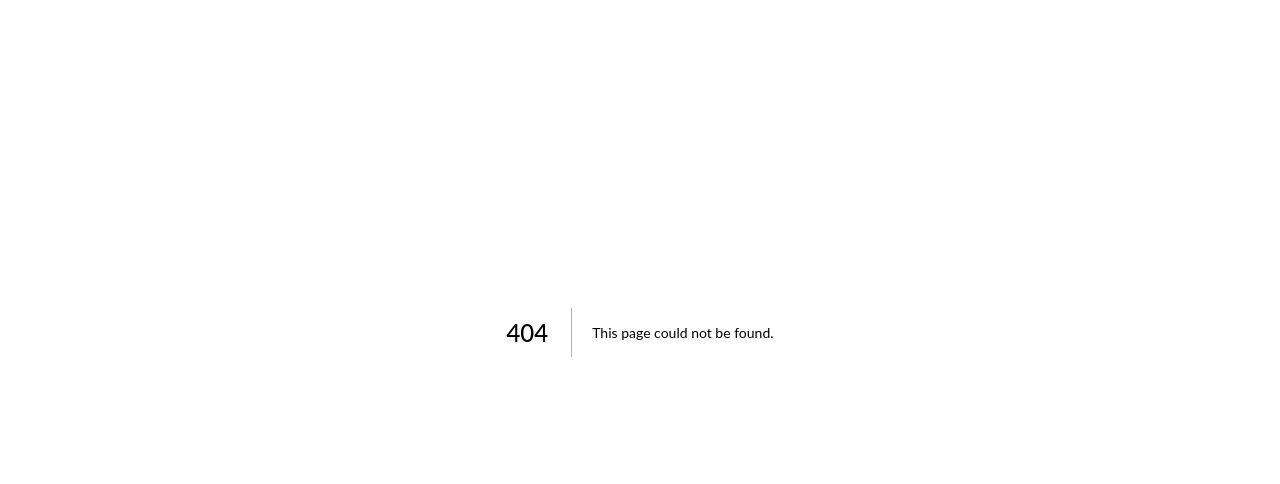
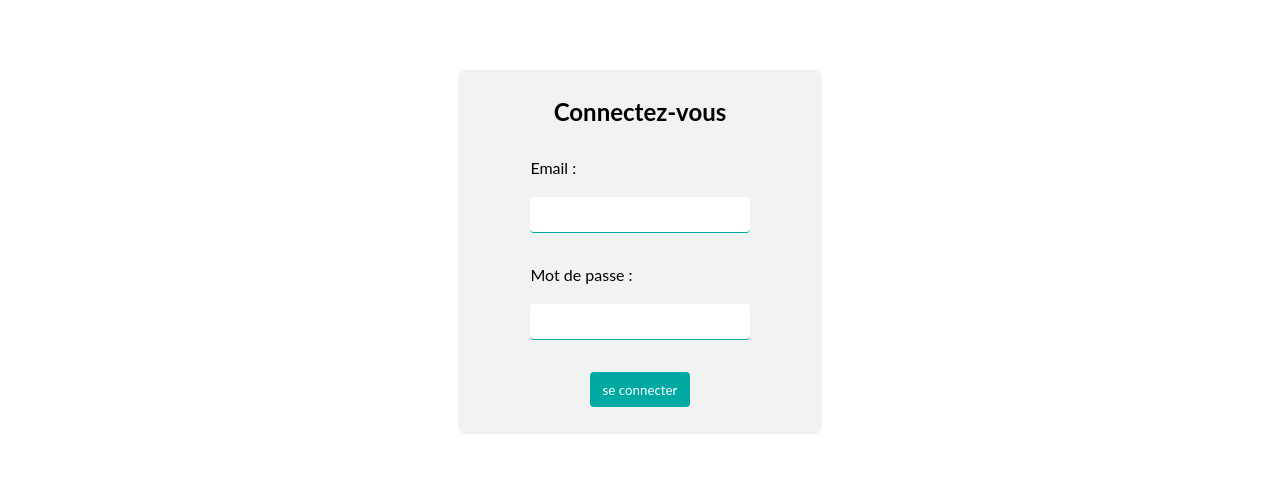
Before and after one commit to gRAKLECLER/foresthill_pro, a Next.js app: page /Signin in a window 1280 px wide. Before the commit this address had no page. Shown: the part 221-705 px from the top of the page. Built offline with nearby package versions, Linux system fonts and the light colour scheme.

Commit message:
add redirection on submit form login

```diff
--- /dev/null
+++ b/src/app/(Pages)/(Auth)/Signin/page.tsx
@@ -0,0 +1,55 @@
+// pages/auth/signin.tsx
+"use client"
+import { useRouter } from 'next/navigation';
+import { useState } from 'react';
+import '../Signin/style.css'
+
+export default function SignIn() {
+    const router = useRouter();
+    const [email, setEmail] = useState<string>('');
+    const [password, setPassword] = useState<string>('');
+
+    const handleLogin = (event: React.FormEvent) => {
+      // Vous devez ajouter une logique d'authentification ici
+      event.preventDefault();
+      console.log(email, password);
+
+      if (email === 'toto@forest-hill.com' && password === '1234') {
+    //     sessionStorage.setItem('isLoggedIn', 'true');
+    //   console.log(email, password);
+
+        router.push('/List');
+      } else {
+        alert('Identifiants incorrects');
+      }
+    };
+
+  return (
+    <main style={{ minHeight: '80vh', display: 'flex', alignItems: 'center', justifyContent: 'center' }}>
+        <form onSubmit={handleLogin} className='form'>
+            <h2>Connectez-vous</h2>
+            <div className='form_input'>
+                <label htmlFor="email">Email :</label>
+                <input
+                type="email"
+                id="email"
+                value={email}
+                required
+                onChange={(e) => setEmail(e.target.value)}
+                />
+            </div>
+            <div className='form_input'>
+                <label htmlFor="password">Mot de passe :</label>
+                <input
+                type="password"
+                id="password"
+                value={password}
+                required
+                onChange={(e) => setPassword(e.target.value)}
+                />
+            </div>
+            <button className='form_button' type="submit">se connecter</button>
+        </form>
+    </main>
+  );
+}
--- /dev/null
+++ b/src/app/(Pages)/(Auth)/Signin/style.css
@@ -0,0 +1,39 @@
+.form {
+    display: flex;
+    flex-direction: column;
+    align-items: center;
+    justify-content: center;
+    gap: 2rem;
+    background-color: rgb(242, 242, 242);
+    padding: 2rem;
+    height: 300px;
+    width: 300px;
+    border-radius: 8px;
+}
+
+.form_input {
+    display: flex;
+    flex-direction: column;
+}
+
+.form_input > input {
+    border: none;
+    border-bottom: 1px solid #00a9a1;
+    width: 200px;
+    margin-top: 20px;
+    padding: .6rem;
+    border-radius: 4px;
+}
+
+.form_input > input:focus-visible {
+    outline: none;
+}
+
+.form_button {
+    border: none;
+    padding: .6rem;
+    background-color: #00a9a1;
+    color: #fff;
+    border-radius: 4px;
+    width: 100px;
+}
--- a/src/app/(Pages)/Contremarques/page.tsx
+++ b/src/app/(Pages)/Contremarques/page.tsx
@@ -3,7 +3,7 @@ import './style.css'
 
 const ContremarquesPage = () => {
     return (
-        <>
+        <section style={{ minHeight: '100vh' }}>
             <div className="headContent">
                 <h1>
                     <span>Contremarques (Création et Liste)</span>
@@ -16,9 +16,9 @@ const ContremarquesPage = () => {
                 </div>
             </div>
             <div style={{ display: 'flex', justifyContent: 'center', alignItems: 'center', height: '30vh' }}>
-                <Link href={'/Connect'} className='button'>Connectez-vous</Link>
+                <Link href={'/Signin'} className='button'>Connectez-vous</Link>
             </div>
-        </>
+        </section>
     )
 }
 
--- a/src/app/Components/Footer/Footer.css
+++ b/src/app/Components/Footer/Footer.css
@@ -8,4 +8,5 @@
     text-align: center;
     height: 120px;
     box-sizing: border-box;
+    position: sticky;
 }
--- a/src/app/Components/Footer/Footer.tsx
+++ b/src/app/Components/Footer/Footer.tsx
@@ -2,9 +2,9 @@ import '../Footer/Footer.css'
 
 const Footer = () => {
     return (
-        <div className='footer'>
+        <footer className='footer'>
             <p style={{ color: '#fff' }}>© Copyright 2017 – 2020&nbsp; &nbsp;|&nbsp; &nbsp;Espace Pro par FOREST HILL&nbsp; &nbsp;|&nbsp;&nbsp;&nbsp;Tous droits réservés&nbsp; &nbsp;|&nbsp; &nbsp;Crédits Photo : FOREST HILL</p>
-        </div>
+        </footer>
     )
 }
 
--- a/src/app/page.tsx
+++ b/src/app/page.tsx
@@ -4,7 +4,7 @@ import Link from "next/link";
 
 export default function Home() {
   return (
-    <main >
+    <main style={{ minHeight: '80vh' }}>
       <div style={{ background: '#00a9a1', width: '100%', textAlign: 'center', padding: "28px", color: '#ffff', fontSize: '20px' }}>
         <h4 className={styles.title}> Les fonctionnalités de votre Espace Pro</h4>
       </div>
```
Also changed, not shown: package.json (+5 -4 lines), src/app/(Pages)/Connect/page.tsx (deleted, +0 -7 lines), src/app/(Pages)/List/page.tsx (added, +11 -0 lines), src/app/Components/AuthGuard/AuthGuard.tsx (added, +22 -0 lines), 1 other file (tests, documents, lock files or other folders).
